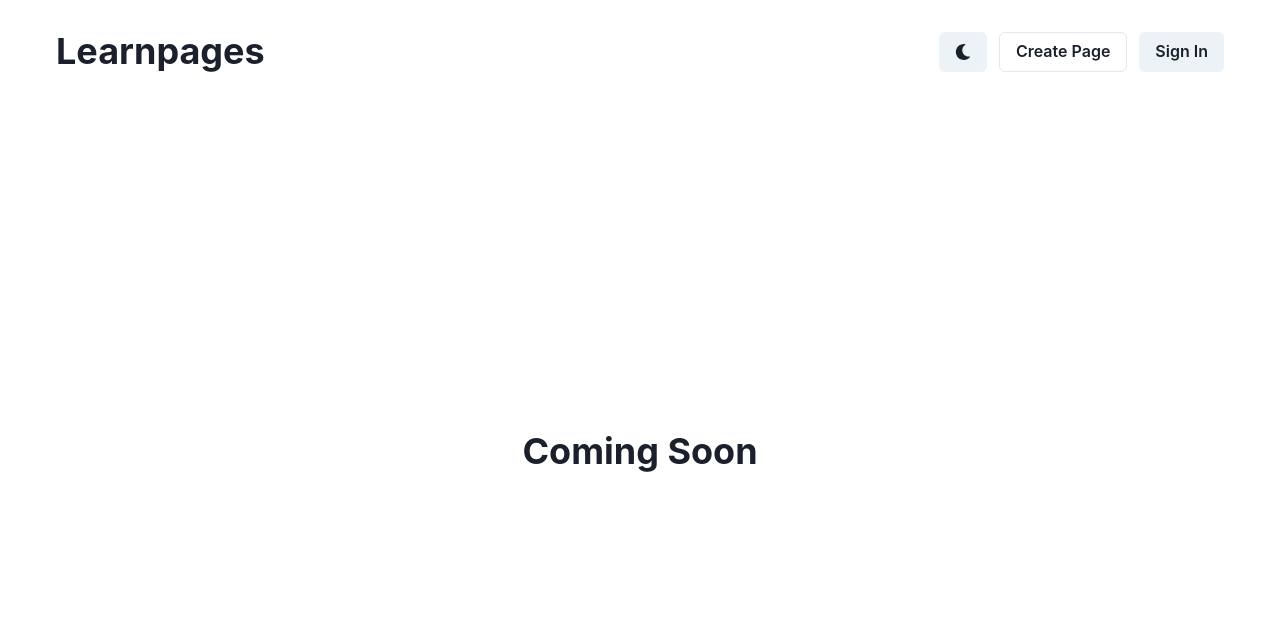
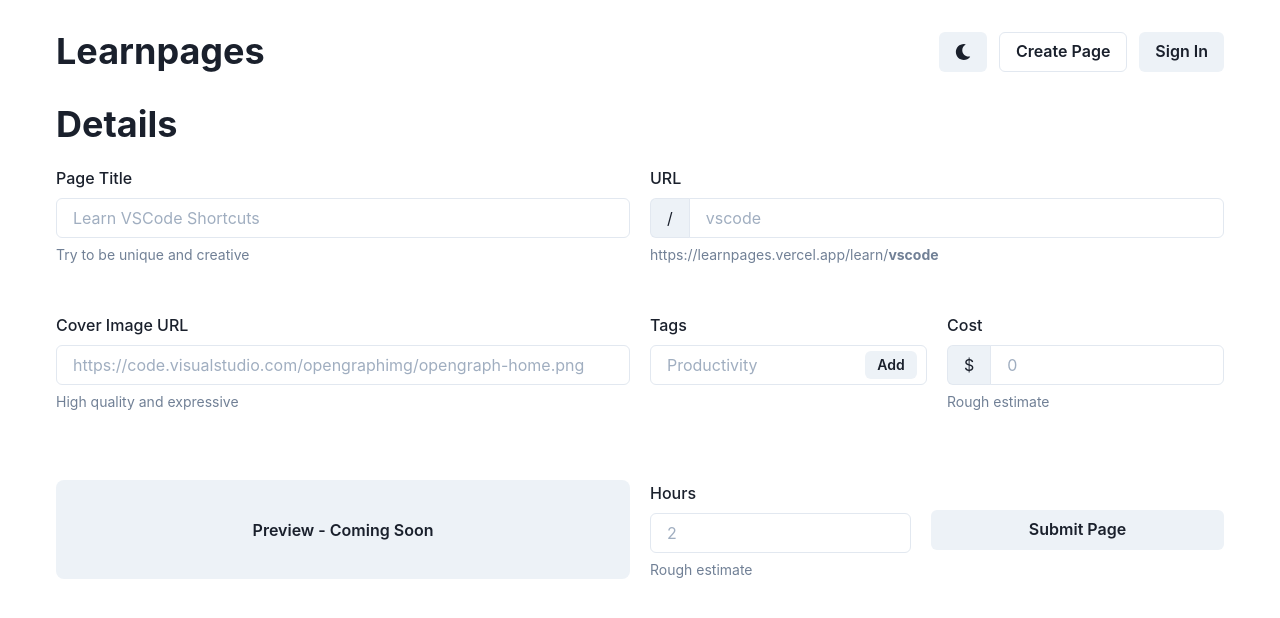
Before and after one commit to Mito9999/learnpages, a Next.js app: page /create in a window 1280 px wide. Shown: the top 618 px of the page. Built offline with nearby package versions, Linux system fonts and the light colour scheme.

Commit message:
Implement /create form, most logic

```diff
--- a/pages/create.tsx
+++ b/pages/create.tsx
@@ -1,8 +1,99 @@
 import type { NextPage } from "next";
 import Head from "next/head";
-import { Heading, Flex } from "@chakra-ui/react";
+import {
+  Heading,
+  Flex,
+  InputRightElement,
+  Text,
+  Box,
+  Button,
+  FormControl,
+  FormHelperText,
+  FormLabel,
+  Input,
+  InputGroup,
+  InputLeftAddon,
+  Tag,
+  TagCloseButton,
+  TagLabel,
+  Spacer,
+  useToast,
+} from "@chakra-ui/react";
+import React, { useState } from "react";
 
 const Create: NextPage = () => {
+  const toast = useToast();
+
+  const [isLoadingPostRequest, setIsLoadingPostRequest] =
+    useState<boolean>(false);
+
+  const submitPage = async () => {
+    setIsLoadingPostRequest(true);
+
+    console.log({
+      title: formData.title,
+      uid: formData.uid,
+      image: formData.image,
+      tags: formData.tags,
+      cost: Number(formData.cost),
+      hours: Number(formData.hours),
+    });
+
+    setTimeout(() => {
+      toast({
+        title: "Submitted page for approval!",
+        description:
+          "You may edit this page at any time through the edit page.",
+        status: "success",
+      });
+
+      setIsLoadingPostRequest(false);
+    }, 1000);
+  };
+
+  type FormData = {
+    title: string;
+    uid: string;
+    image: string;
+    tag: string;
+    tags: string[];
+    cost: string; // cast to number
+    hours: string; // cast to number
+  };
+
+  const [formData, setFormData] = useState<FormData>({
+    title: "",
+    uid: "",
+    image: "",
+    tag: "",
+    tags: [],
+    cost: "",
+    hours: "",
+  });
+
+  const handleFormDataChange = (e: any) => {
+    const { name, value } = e.target;
+    setFormData((prev) => ({
+      ...prev,
+      [name]: value,
+    }));
+  };
+
+  const addTag = () => {
+    setFormData((prev) => ({
+      ...prev,
+      tags: [...prev.tags, prev.tag],
+      tag: "",
+    }));
+  };
+
+  const removeTag = (text: string) => {
+    setFormData((prev) => ({
+      ...prev,
+      tags: prev.tags.filter((tagText) => tagText !== text),
+    }));
+  };
+
   return (
     <>
       <Head>
@@ -14,14 +105,154 @@ const Create: NextPage = () => {
         <link rel="icon" href="/favicon.ico" />
       </Head>
 
-      <Flex
-        justify="center"
-        align="center"
-        direction="column"
-        h="calc(100vh - 103px)"
-      >
-        <Heading>Coming Soon</Heading>
-      </Flex>
+      <>
+        <Box mb="50px">
+          <Heading mb="20px">Details</Heading>
+          <Flex direction={["column", "row"]}>
+            <FormControl>
+              <FormLabel>Page Title</FormLabel>
+              <Input
+                type="text"
+                placeholder="Learn VSCode Shortcuts"
+                id="page-title-input"
+                name="title"
+                value={formData.title}
+                onChange={handleFormDataChange}
+              />
+              <FormHelperText>Try to be unique and creative</FormHelperText>
+            </FormControl>
+            <Spacer m="10px" />
+            <FormControl>
+              <FormLabel>URL</FormLabel>
+              <InputGroup>
+                <InputLeftAddon>/</InputLeftAddon>
+                <Input
+                  type="text"
+                  placeholder="vscode"
+                  value={formData.uid}
+                  name="uid"
+                  onChange={handleFormDataChange}
+                />
+              </InputGroup>
+              <FormHelperText>
+                https://learnpages.vercel.app/learn/
+                <span style={{ fontWeight: 700 }}>
+                  {formData.uid.length > 0 ? formData.uid : "vscode"}
+                </span>
+              </FormHelperText>
+            </FormControl>
+          </Flex>
+        </Box>
+
+        <Box mb="50px">
+          <Flex direction={["column", "column", "row"]}>
+            <Flex flex="2">
+              <FormControl>
+                <FormLabel>Cover Image URL</FormLabel>
+                <Input
+                  type="text"
+                  placeholder="https://code.visualstudio.com/opengraphimg/opengraph-home.png"
+                  name="image"
+                  value={formData.image}
+                  onChange={handleFormDataChange}
+                />
+                <FormHelperText>High quality and expressive</FormHelperText>
+              </FormControl>
+            </Flex>
+            <Flex
+              ml={["0px", "0px", "20px"]}
+              direction={["column", "row", "row"]}
+              flex="2"
+            >
+              <FormControl mr="20px">
+                <FormLabel>Tags</FormLabel>
+                <InputGroup>
+                  <Input
+                    type="text"
+                    placeholder="Productivity"
+                    id="tag-input"
+                    name="tag"
+                    value={formData.tag}
+                    onChange={handleFormDataChange}
+                    pr="4.5rem"
+                  />
+                  <InputRightElement width="4.5rem">
+                    <Button h="1.75rem" size="sm" onClick={addTag}>
+                      Add
+                    </Button>
+                  </InputRightElement>
+                </InputGroup>
+                <FormHelperText>
+                  {formData.tags.map((text) => (
+                    <Tag
+                      key={text}
+                      borderRadius="full"
+                      variant="solid"
+                      colorScheme="gray"
+                    >
+                      <TagLabel>{text}</TagLabel>
+                      <TagCloseButton onClick={() => removeTag(text)} />
+                    </Tag>
+                  ))}
+                </FormHelperText>
+              </FormControl>
+              <FormControl>
+                <FormLabel>Cost</FormLabel>
+                <InputGroup>
+                  <InputLeftAddon>$</InputLeftAddon>
+                  <Input
+                    type="text"
+                    value={formData.cost}
+                    name="cost"
+                    onChange={handleFormDataChange}
+                    placeholder="0"
+                    maxLength={6}
+                  />
+                </InputGroup>
+                <FormHelperText>Rough estimate</FormHelperText>
+              </FormControl>
+            </Flex>
+          </Flex>
+        </Box>
+        <Box>
+          <Flex direction={["column", "column", "column", "row"]} mb="50px">
+            <Flex
+              align="center"
+              flex="1"
+              bg="gray.100"
+              mr="20px"
+              borderRadius="8px"
+              minH="99px"
+              my="20px"
+            >
+              <Box m="auto">
+                <Text fontWeight="600">Preview - Coming Soon</Text>
+              </Box>
+            </Flex>
+            <Flex align="center" flex="1">
+              <FormControl flex="1" mr="20px">
+                <FormLabel>Hours</FormLabel>
+                <Input
+                  type="text"
+                  value={formData.hours}
+                  name="hours"
+                  onChange={handleFormDataChange}
+                  placeholder="2"
+                  maxLength={5}
+                />
+                <FormHelperText>Rough estimate</FormHelperText>
+              </FormControl>
+              <Button
+                onClick={submitPage}
+                flex="1"
+                isLoading={isLoadingPostRequest}
+              >
+                Submit Page
+              </Button>
+            </Flex>
+          </Flex>
+        </Box>
+      </>
     </>
   );
 };
```
